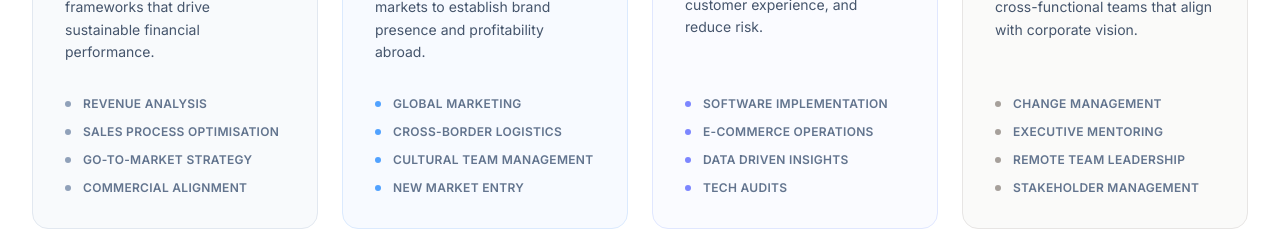
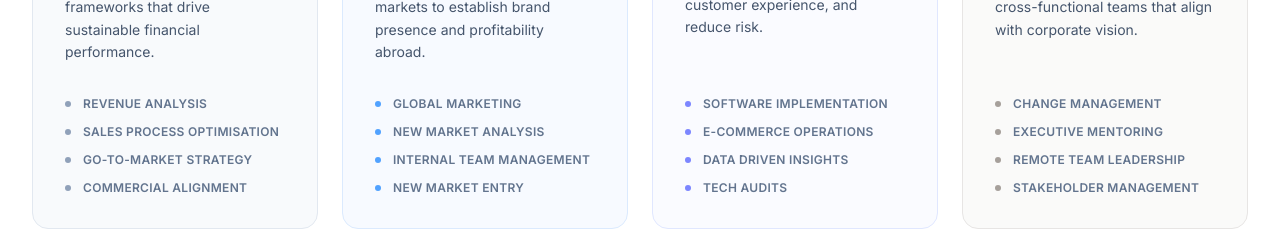
Before and after one commit to AJ-434/adam-wallace-portfolio, a React (Vite) app: page / in a window 1280 px wide. Shown: the part 3540-3770 px from the top of the page. Built offline with nearby package versions, Linux system fonts and the light colour scheme; a web font is replaced by a local one.

Commit message:
Update International Expansion skills

```diff
--- a/constants.ts
+++ b/constants.ts
@@ -34,7 +34,7 @@ export const EXPERTISE_AREAS: ExpertiseArea[] = [
   {
     title: "International Expansion",
     description: "Navigating complex global markets to establish brand presence and profitability abroad.",
-    skills: ["Global Marketing", "Cross-Border Logistics", "Cultural Team Management", "New Market Entry"]
+    skills: ["Global Marketing", "New Market Analysis", "Internal Team Management", "New Market Entry"]
   },
   {
     title: "Digital Transformation",
```
